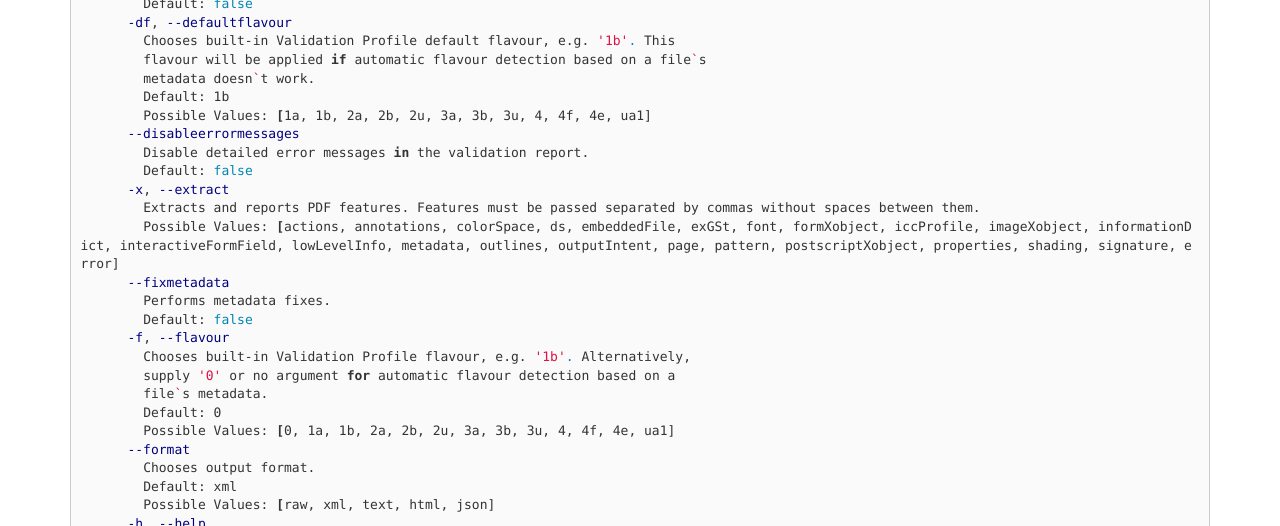
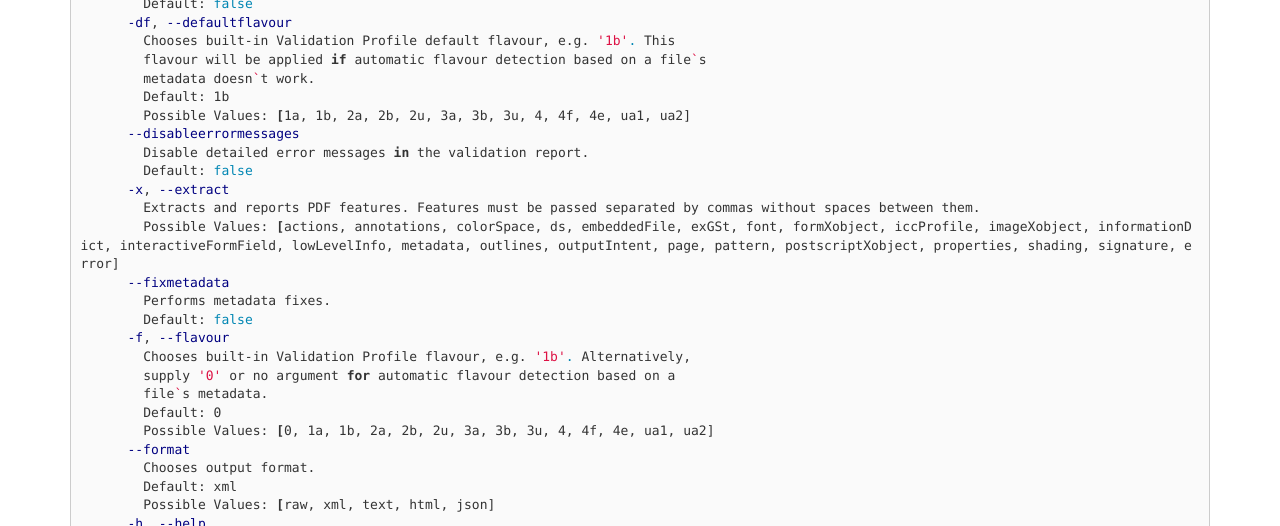
Before and after one commit to veraPDF/veraPDF.github.io, a Jekyll site: the page built from cli/help/index.md, in a window 1280 px wide. Shown: the part 425-951 px from the top of the page. Built offline with Jekyll 4.4.1, drawn with Linux system fonts in a browser that asks for light colours; nearby versions of some CDN libraries.

```diff
--- a/cli/help/index.md
+++ b/cli/help/index.md
@@ -26,7 +26,7 @@ Usage: veraPDF [options] FILES
         flavour will be applied if automatic flavour detection based on a file`s
         metadata doesn`t work.
         Default: 1b
-        Possible Values: [1a, 1b, 2a, 2b, 2u, 3a, 3b, 3u, 4, 4f, 4e, ua1]
+        Possible Values: [1a, 1b, 2a, 2b, 2u, 3a, 3b, 3u, 4, 4f, 4e, ua1, ua2]
       --disableerrormessages
         Disable detailed error messages in the validation report.
         Default: false
@@ -41,7 +41,7 @@ Usage: veraPDF [options] FILES
         supply '0' or no argument for automatic flavour detection based on a
         file`s metadata.
         Default: 0
-        Possible Values: [0, 1a, 1b, 2a, 2b, 2u, 3a, 3b, 3u, 4, 4f, 4e, ua1]
+        Possible Values: [0, 1a, 1b, 2a, 2b, 2u, 3a, 3b, 3u, 4, 4f, 4e, ua1, ua2]
       --format
         Chooses output format.
         Default: xml
```
Also changed, not shown: cli/config/index.md (+1 -1 lines), cli/validation/index.md (+1 -0 lines), gui/index.md (+30 -29 lines), validation/index.md (+3 -1 lines), .travis.yml (deleted), images/gui/main-screen.png, images/gui/populated.png, images/gui/profile-list.png, images/gui/report-list.png, images/gui/results.png.
